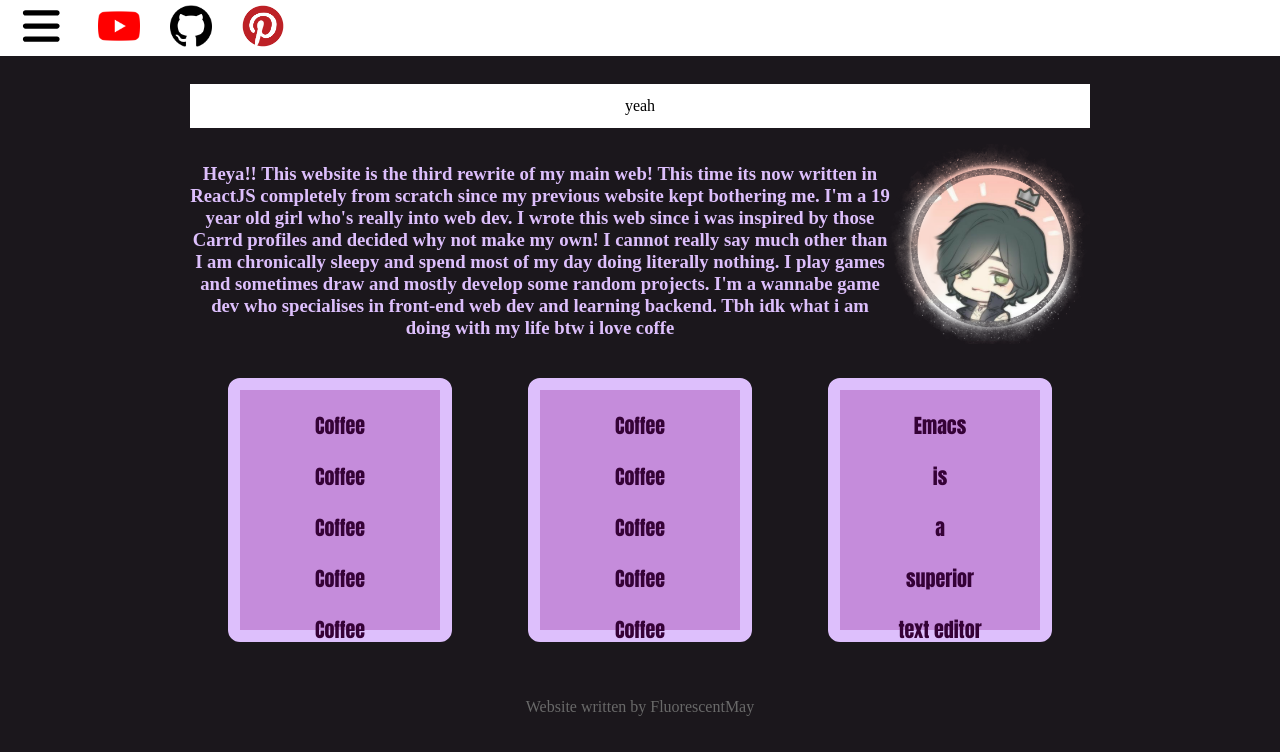
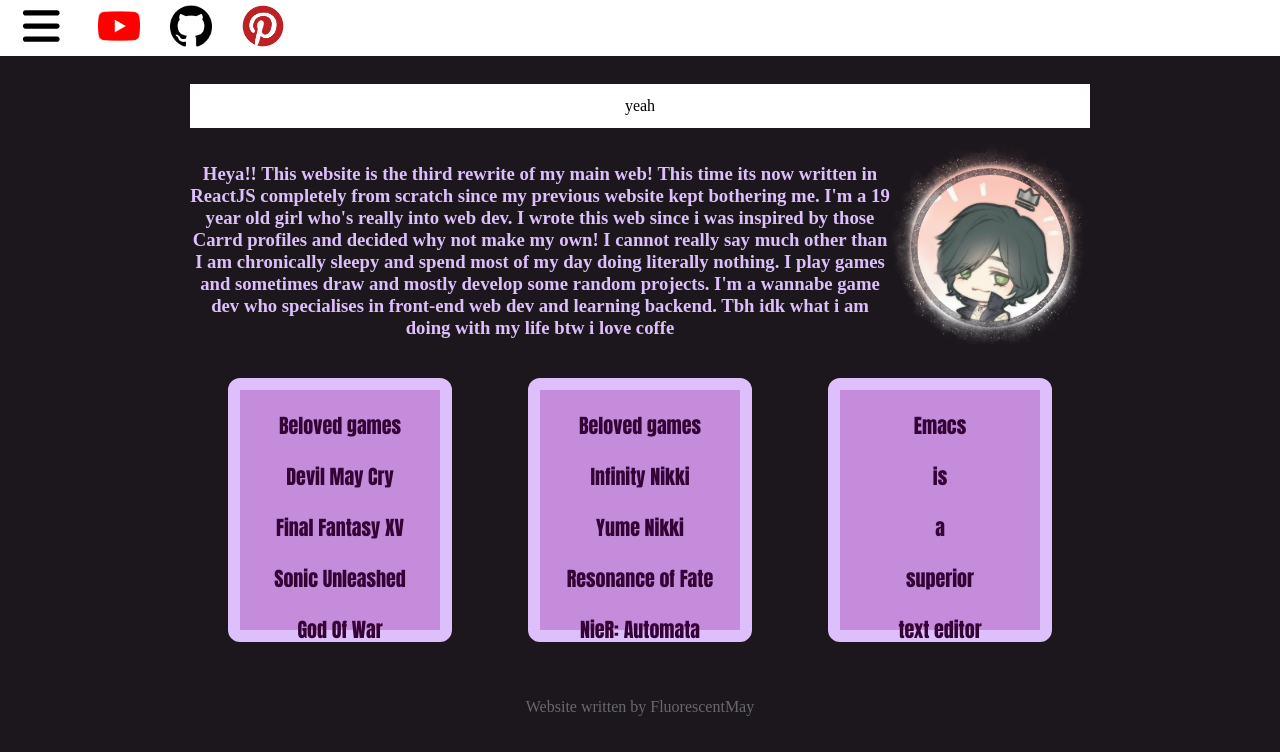
Before and after one commit to GlitzyIsBored/omg-fluory, a React (Vite) app: page / in a window 1280 px wide. Shown: the top 752 px of the page. Built offline with nearby package versions, Linux system fonts and the light colour scheme.

Commit message:
woah games

```diff
--- a/src/components/Grid.jsx
+++ b/src/components/Grid.jsx
@@ -2,18 +2,18 @@
   return (
     <section id="box-container">
       <div class="box box-1">
-        <p style={{ fontWeight: "bold" }}>Coffee</p>
-        <p>Coffee</p>
-        <p>Coffee</p>
-        <p>Coffee</p>
-        <p>Coffee</p>
+        <p style={{ fontWeight: "bold" }}>Beloved games</p>
+        <p>Devil May Cry</p>
+        <p>Final Fantasy XV</p>
+        <p>Sonic Unleashed</p>
+        <p>God Of War</p>
       </div>
       <div class="box box-2">
-        <p style={{ fontWeight: "bold" }}>Coffee</p>
-        <p>Coffee</p>
-        <p>Coffee</p>
-        <p>Coffee</p>
-        <p>Coffee</p>
+        <p style={{ fontWeight: "bold" }}>Beloved games</p>
+        <p>Infinity Nikki</p>
+        <p>Yume Nikki</p>
+        <p>Resonance of Fate</p>
+        <p>NieR: Automata</p>
       </div>
       <div class="box box-3">
         <p style={{ fontWeight: "bold" }}>Emacs</p>
```
